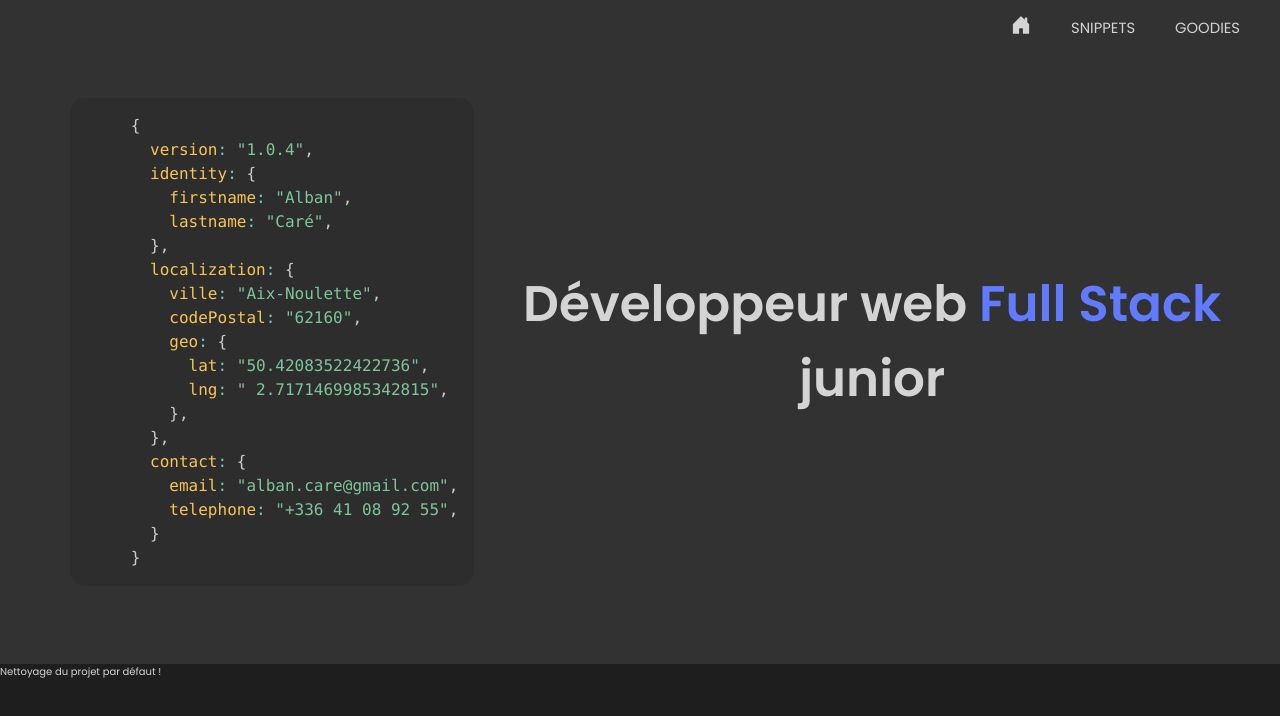
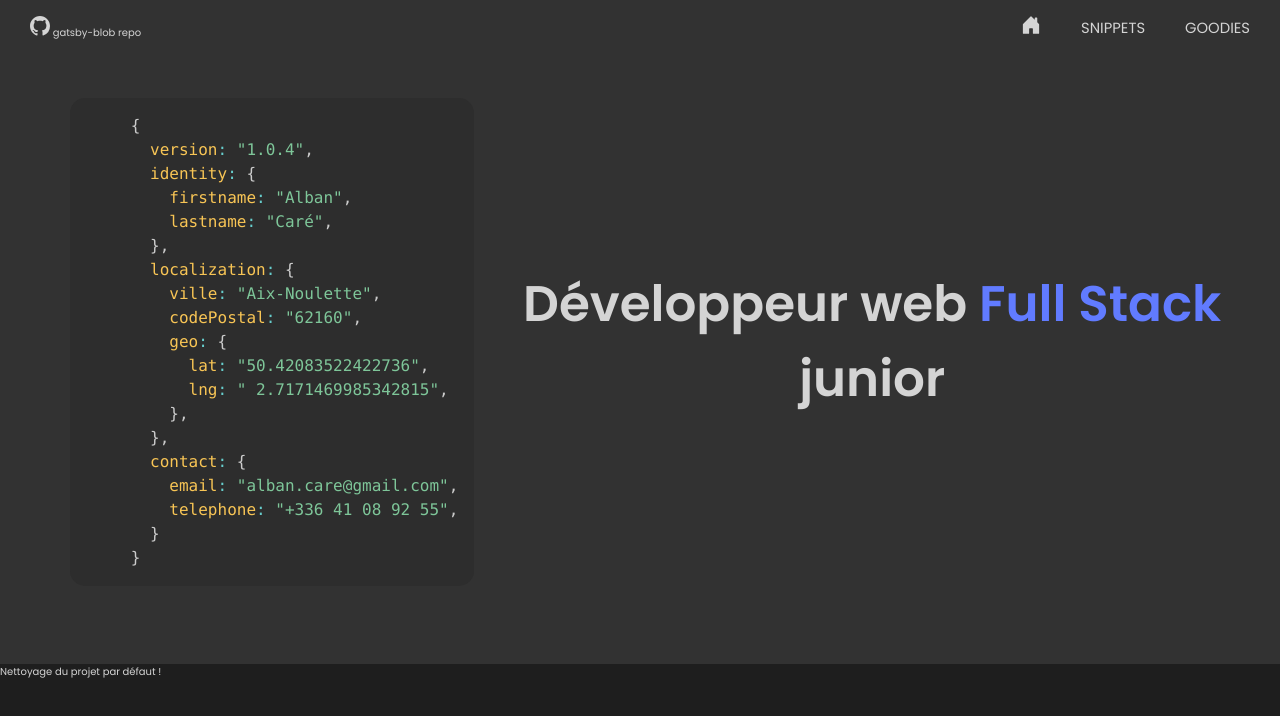
Before and after one commit to 2015tb145-Acare/gatsby-blob, a Gatsby site: page / in a window 1280 px wide. Built offline with nearby package versions, Linux system fonts and the light colour scheme; Gatsby itself is replaced by a stand-in of ours.

Commit message:
Ajout d'un lien vers le dépôt github du projet dans la navbar

```diff
--- a/src/components/Icons.js
+++ b/src/components/Icons.js
@@ -71,6 +71,12 @@
           d="M4 4a4 4 0 1 1 4.5 3.969V13.5a.5.5 0 0 1-1 0V7.97A4 4 0 0 1 4 3.999zm2.493 8.574a.5.5 0 0 1-.411.575c-.712.118-1.28.295-1.655.493a1.319 1.319 0 0 0-.37.265.301.301 0 0 0-.057.09V14l.002.008a.147.147 0 0 0 .016.033.617.617 0 0 0 .145.15c.165.13.435.27.813.395.751.25 1.82.414 3.024.414s2.273-.163 3.024-.414c.378-.126.648-.265.813-.395a.619.619 0 0 0 .146-.15.148.148 0 0 0 .015-.033L12 14v-.004a.301.301 0 0 0-.057-.09 1.318 1.318 0 0 0-.37-.264c-.376-.198-.943-.375-1.655-.493a.5.5 0 1 1 .164-.986c.77.127 1.452.328 1.957.594C12.5 13 13 13.4 13 14c0 .426-.26.752-.544.977-.29.228-.68.413-1.116.558-.878.293-2.059.465-3.34.465-1.281 0-2.462-.172-3.34-.465-.436-.145-.826-.33-1.116-.558C3.26 14.752 3 14.426 3 14c0-.599.5-1 .961-1.243.505-.266 1.187-.467 1.957-.594a.5.5 0 0 1 .575.411z"
         />
       </symbol>
+      <symbol id="github" viewBox="0 0 16 16">
+        <path
+          fillRule="evenodd"
+          d="M8 0C3.58 0 0 3.58 0 8c0 3.54 2.29 6.53 5.47 7.59.4.07.55-.17.55-.38 0-.19-.01-.82-.01-1.49-2.01.37-2.53-.49-2.69-.94-.09-.23-.48-.94-.82-1.13-.28-.15-.68-.52-.01-.53.63-.01 1.08.58 1.23.82.72 1.21 1.87.87 2.33.66.07-.52.28-.87.51-1.07-1.78-.2-3.64-.89-3.64-3.95 0-.87.31-1.59.82-2.15-.08-.2-.36-1.02.08-2.12 0 0 .67-.21 2.2.82.64-.18 1.32-.27 2-.27.68 0 1.36.09 2 .27 1.53-1.04 2.2-.82 2.2-.82.44 1.1.16 1.92.08 2.12.51.56.82 1.27.82 2.15 0 3.07-1.87 3.75-3.65 3.95.29.25.54.73.54 1.48 0 1.07-.01 1.93-.01 2.2 0 .21.15.46.55.38A8.013 8.013 0 0016 8c0-4.42-3.58-8-8-8z"
+        ></path>
+      </symbol>
     </svg>
   );
 }
--- a/src/components/header.js
+++ b/src/components/header.js
@@ -14,9 +14,31 @@
   padding: 15px 30px;
   background-color: var(--bg-secondary);
   z-index: 999;
+  display: flex;
+  justify-content: space-between;
+  align-items: center;
+
+  a {
+    color: var(--color-primary);
+    text-decoration: none;
+  }
+
+  a:hover {
+    color: var(--color-primary-hover);
+  }
+
+  svg {
+    width: 2rem;
+    height: 2rem;
+    fill: var(--color-primary);
+  }
+
+  a:hover svg {
+    fill: var(--color-primary-hover);
+  }
 
   @media (min-width: 900px) {
-    padding: 15px 0px;
+    /* padding: 15px 30px; */
   }
 `;
 
@@ -35,25 +57,6 @@
     font-size: 1.475rem;
     padding-left: 4rem;
     cursor: pointer;
-  }
-
-  li a {
-    color: var(--color-primary);
-    text-decoration: none;
-  }
-
-  li a:hover {
-    color: var(--color-primary-hover);
-  }
-
-  li svg {
-    width: 2rem;
-    height: 2rem;
-    fill: var(--color-primary);
-  }
-
-  li a:hover svg {
-    fill: var(--color-primary-hover);
   }
 `;
 
@@ -86,6 +89,16 @@
   return (
     <StyledHeader>
       <StyledNav>
+        <a
+          href={"https://github.com/2015tb145-Acare/gatsby-blob"}
+          target="_blank"
+          rel="noopener noreferrer"
+        >
+          <svg>
+            <use xlinkHref="#github" />
+          </svg>{" "}
+          <span>gatsby-blob repo</span>
+        </a>
         <StyleLinks>
           <ul className="container">
             <li>
```
